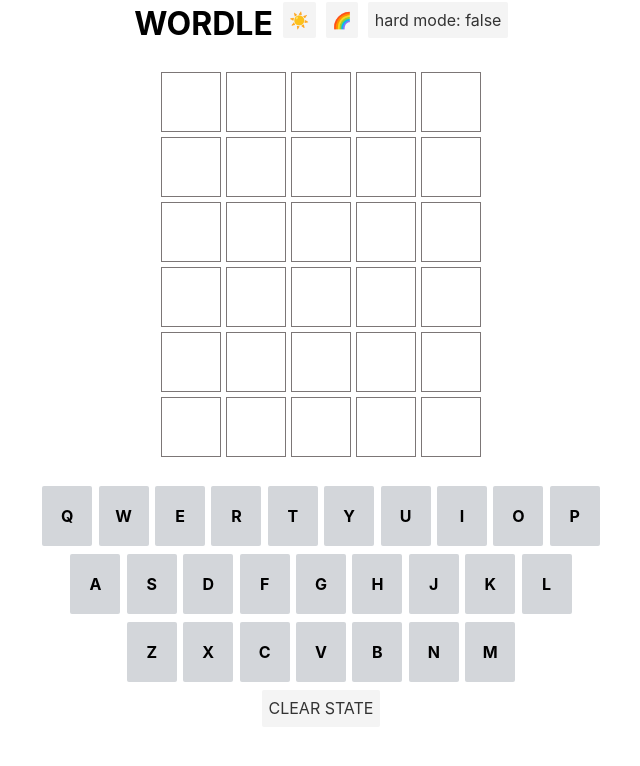
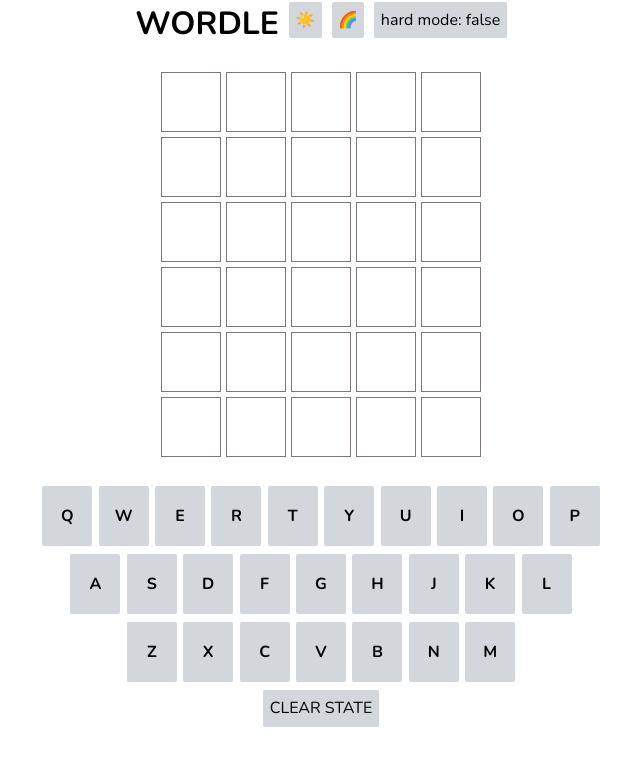
Before and after one commit to kpandit1/wordle-svelte, a Svelte app: page / in a window 1280 px wide. Shown: the top 766 px of the page, without its empty margins (319-959 px from the left). Built offline with nearby package versions, Linux system fonts and the light colour scheme.

Commit message:
💄 Styling changes

```diff
--- a/public/global.css
+++ b/public/global.css
@@ -1,5 +1,4 @@
 :root {
-
   --clr-correct-lt: #6aa964;
   --clr-present-lt: #c9b458;
   --clr-absent-lt: #787c7e;
@@ -12,7 +11,6 @@
   --clr-present-dk: #b59f3b;
   --clr-text-dk: white;
   --clr-key-bg-dk: #787c7e;
-
 }
 
 .contrast {
@@ -26,10 +24,9 @@
   --clr-present-dk: var(--blue);
 }
 
-
 .darkmode {
   --clr-correct: var(--clr-correct-dk);
-  --clr-present:var(--clr-present-dk);
+  --clr-present: var(--clr-present-dk);
   --clr-absent: var(--clr-absent-dk);
   --clr-absent-key: var(--clr-absent-key-dk);
   --clr-key-bg: var(--clr-key-bg-dk);
@@ -49,14 +46,15 @@
   padding: 8px;
   color: var(--clr-text);
   --clr-correct: var(--clr-correct-lt);
-  --clr-present:var(--clr-present-lt);
+  --clr-present: var(--clr-present-lt);
   --clr-absent: var(--clr-absent-lt);
   --clr-absent-key: var(--clr-absent-key-lt);
   --clr-key-bg: var(--clr-key-bg-lt);
   --clr-text: var(--clr-text-lt);
   box-sizing: border-box;
-  font-family: -apple-system, BlinkMacSystemFont, "Segoe UI", Roboto,
-    Oxygen-Sans, Ubuntu, Cantarell, "Helvetica Neue", sans-serif;
+  font-family: "Nunito", sans-serif;
+  /* font-family: -apple-system, BlinkMacSystemFont, "Segoe UI", Roboto,
+    Oxygen-Sans, Ubuntu, Cantarell, "Helvetica Neue", sans-serif; */
 }
 
 a {
@@ -95,8 +93,8 @@
 }
 
 button {
-  color: #333;
-  background-color: #f4f4f4;
+  color: var(--clr-text);
+  background-color: var(--clr-key-bg);
   outline: none;
   border: none;
 }
--- a/public/index.html
+++ b/public/index.html
@@ -1,19 +1,26 @@
 <!DOCTYPE html>
 <html lang="en">
-<head>
-	<meta charset='utf-8'>
-	<meta name='viewport' content='width=device-width,initial-scale=1'>
+  <head>
+    <meta charset="utf-8" />
+    <meta name="viewport" content="width=device-width,initial-scale=1" />
 
-	<title>Wordle</title>
+    <title>Wordle</title>
 
-	<link rel='icon' type='image/png' href='/favicon.png'>
-	<link rel='stylesheet' href='/reset.css'>
-	<link rel='stylesheet' href='/global.css'>
-	<link rel='stylesheet' href='/build/bundle.css'>
+    <link rel="icon" type="image/png" href="/favicon.png" />
 
-	<script defer src='/build/bundle.js'></script>
-</head>
+    <link rel="stylesheet" href="/reset.css" />
+    <link rel="stylesheet" href="/global.css" />
+    <link rel="stylesheet" href="/build/bundle.css" />
 
-<body>
-</body>
+    <link rel="preconnect" href="https://fonts.googleapis.com" />
+    <link rel="preconnect" href="https://fonts.gstatic.com" crossorigin />
+    <link
+      href="https://fonts.googleapis.com/css2?family=Nunito:wght@200;300;400;500;700&display=swap"
+      rel="stylesheet"
+    />
+
+    <script defer src="/build/bundle.js"></script>
+  </head>
+
+  <body></body>
 </html>
```
